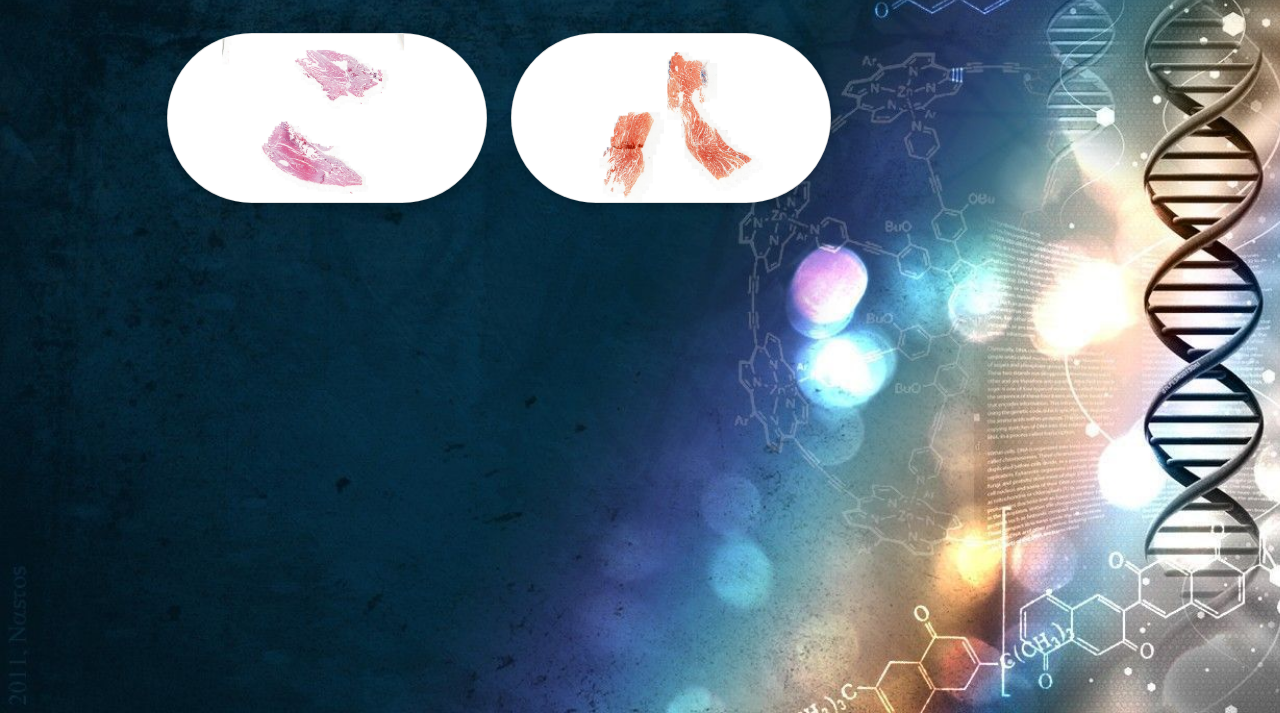
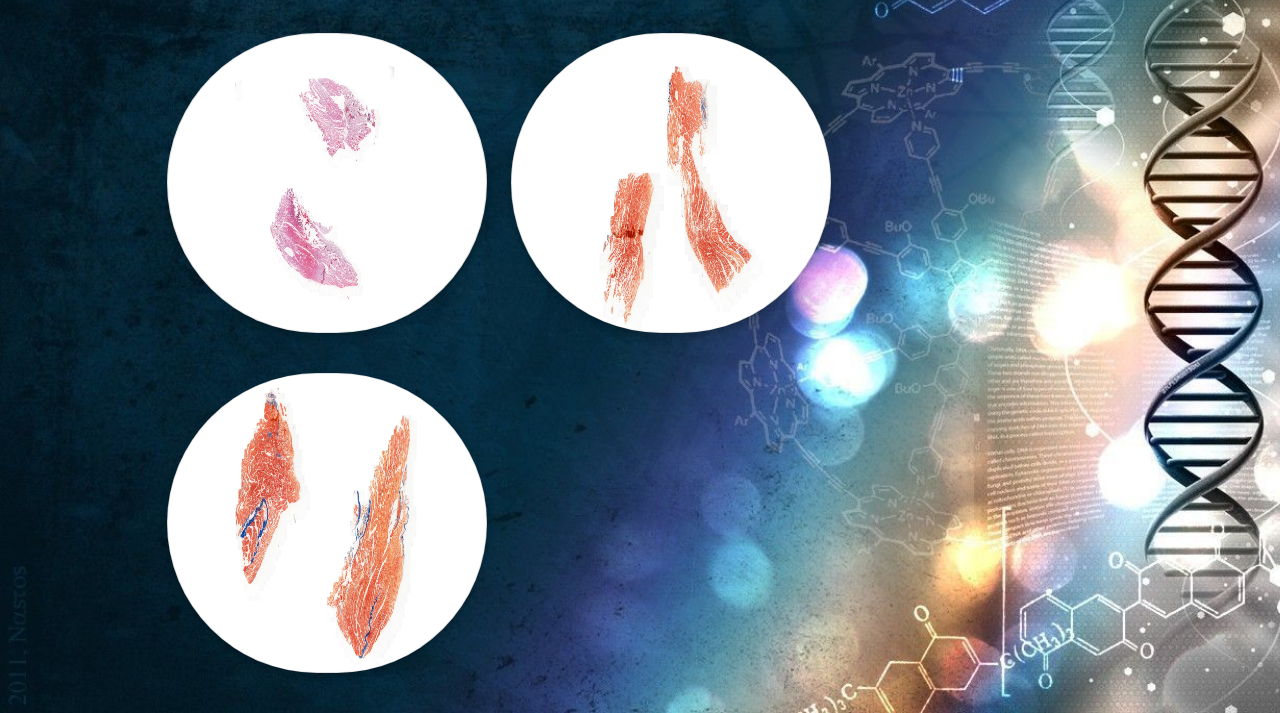
Before and after one commit to MityaChang/FYP-Histology, a PHP site: page /MainHomePage.html in a window 1280 px wide. Shown: the part 87-800 px from the top of the page. Run offline with PHP 8.4, Linux system fonts and the light colour scheme.

Commit message:
circular card images but why the cards getting smaller

```diff
--- a/MainHomePage.html
+++ b/MainHomePage.html
@@ -79,14 +79,24 @@
             <div class="col-12" >
                 <div class="row ">
                     <div class=" card text-white mb-3 mt-4 ml-4" style="max-width: 20rem;">
+                        <div class="card-body">
                         <img src="img/1M18_0.5x.jpg" class ="round-circle" id="cardImage" alt=""/>
                           <div class="overlay">
                           <div class="text">Hello World</div>
                     </div>
+
+                        </div>
                     </div>
                     <div class="card text-white mb-3 mt-4 ml-4" style="max-width: 20rem;">
+                        <img src="img/1M23_0.9x.jpg" class ="round-circle" id="cardImage" alt=""/>
+                         <div class="overlay">
+                          <div class="text">Hello World2</div>
+                    </div>
 
-                        <img src="img/1M23_0.9x.jpg" class ="round-circle" id="cardImage" alt=""/>
+                    </div>
+
+                    <div class="card text-white mb-3 mt-4 ml-4" style="max-width: 20rem;">
+                        <img src="img/1M24_0.7x.jpg" class ="round-circle" id="cardImage" alt=""/>
                          <div class="overlay">
                           <div class="text">Hello World2</div>
                     </div>
--- a/css/Home.css
+++ b/css/Home.css
@@ -73,6 +73,8 @@ body {
     box-shadow: 0 4px 8px 0 rgba(0,0,0,0.2);
     transition: 0.3s;
     border-radius: 150px;
+     width: 750px;
+     height: 300px;
 }
 
 /* On mouse-over, add a deeper shadow */
@@ -101,7 +103,7 @@ body {
 
 }
 
-.container:hover .overlay {
+.overlay:hover {
   opacity: 0.5;
 }
 
```
